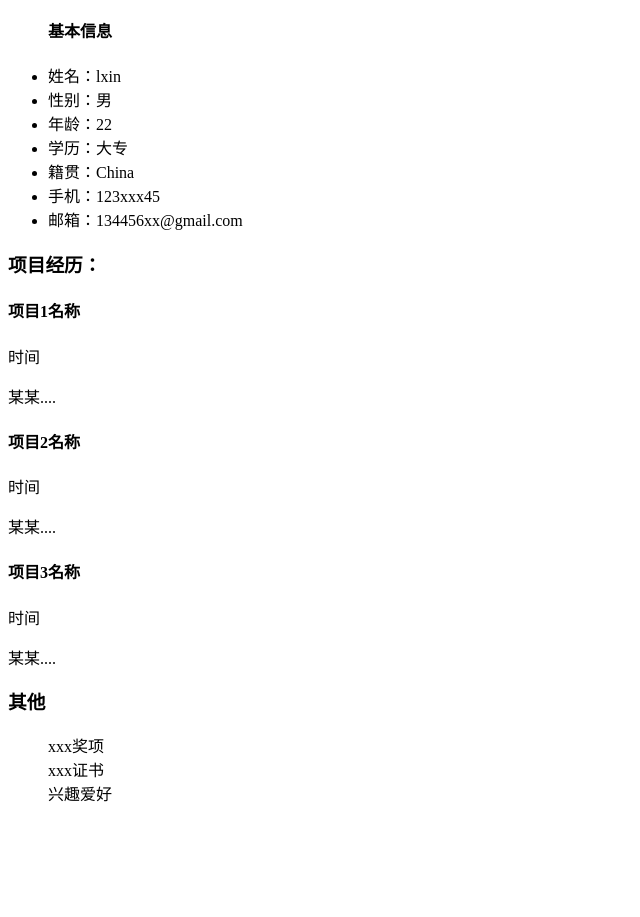
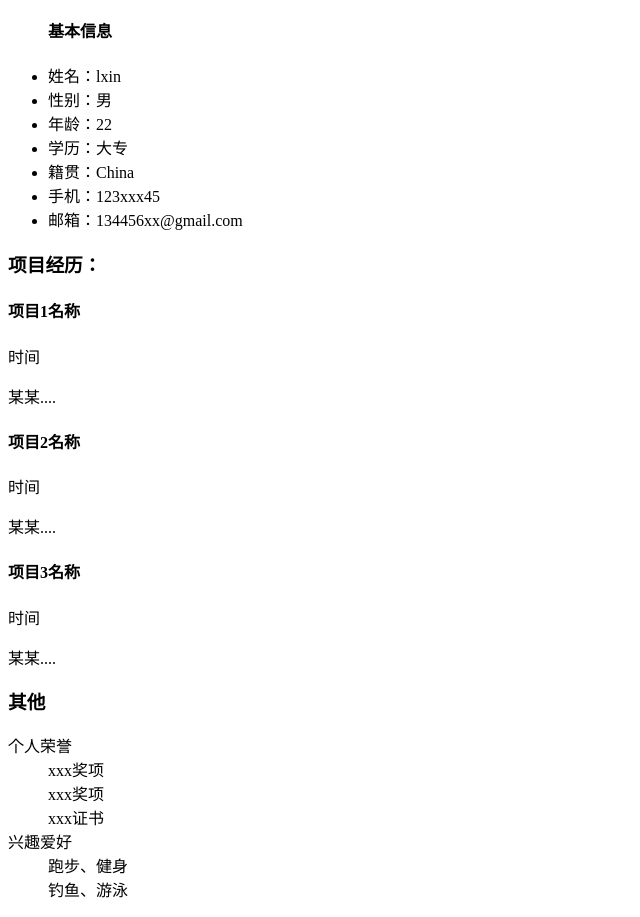
Before and after one commit to Longx/IFE-2018, a plain HTML site: page task_02/index.html in a window 1280 px wide. Shown: the part 127-1044 px from the top of the page, without its empty margins (0-640 px from the left). Before the commit the page ends 948 px from the top, so only its background shows below. Drawn offline with Linux system fonts and the light colour scheme.

Commit message:
modify task_02

```diff
--- a/task_02/index.html
+++ b/task_02/index.html
@@ -45,11 +45,13 @@
     </article>
     <h3>其他</h3>
     <dl>
-        <dt>
-            <dd>xxx奖项</dd>
-            <dd>xxx证书</dd>
-            <dd>兴趣爱好</dd>
-        </dt>
+        <dt>个人荣誉</dt>
+        <dd>xxx奖项</dd>
+        <dd>xxx奖项</dd>
+        <dd>xxx证书</dd>
+        <dt>兴趣爱好</dt>
+        <dd>跑步、健身</dd>
+        <dd>钓鱼、游泳</dd>
     </dl>
 </body>
 </html>
```
Also changed, not shown: task_01/test.html (indentation only).
